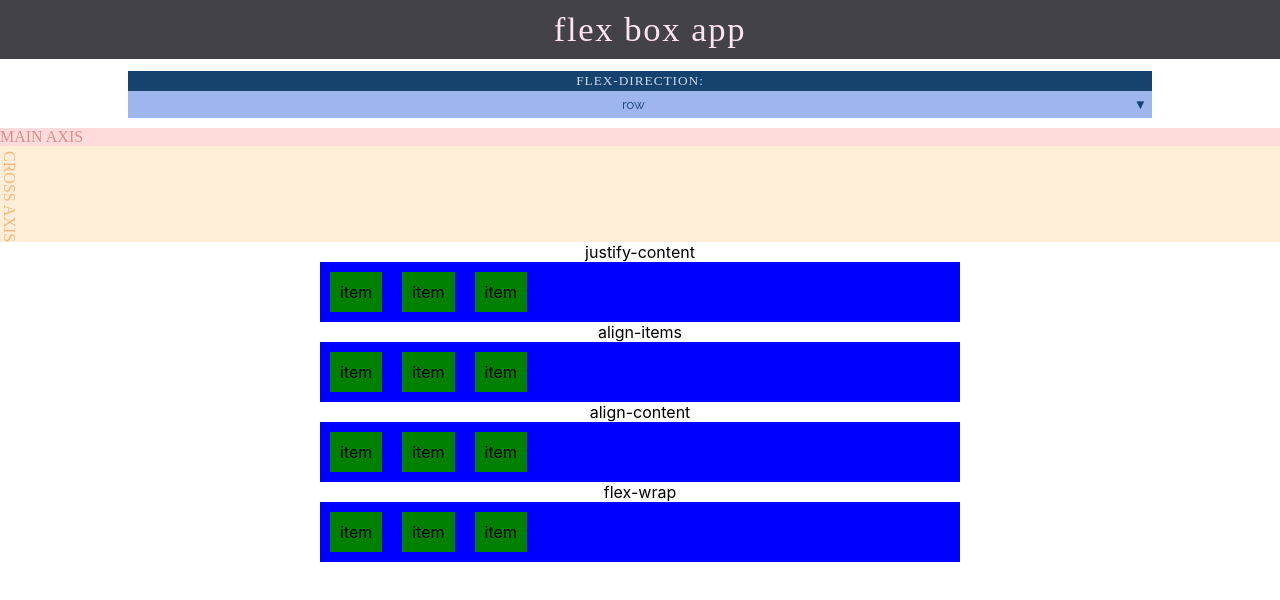
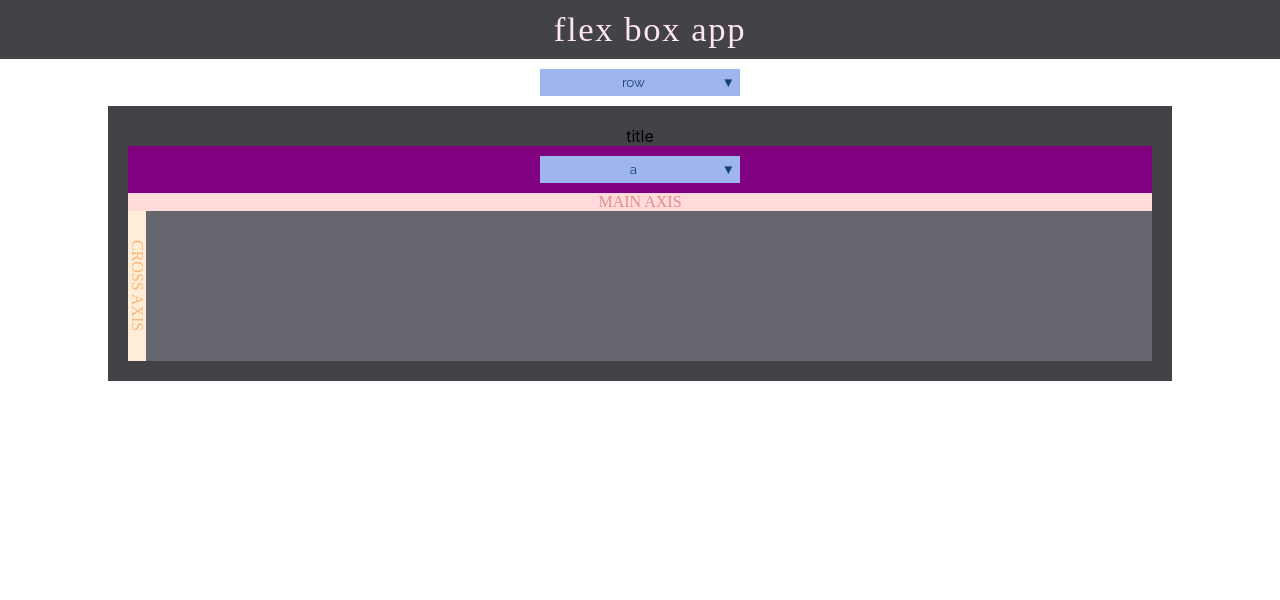
Before and after one commit to mlizchap/flexbox-react, a React (Create React App) app: page / in a window 1280 px wide. Shown: the top 600 px of the page. Built offline with nearby package versions, Linux system fonts and the light colour scheme; a web font is replaced by a local one.

Commit message:
changed width of drop down menu component

```diff
--- a/src/App.js
+++ b/src/App.js
@@ -3,11 +3,8 @@ import './App.css';
 import ParentProperties from './sections/ParentProperties/ParentProperties';
 import DropdownMenu from './components/DropdownMenu/DropdownMenu';
 import Header from './sections/Header/Header';
-// import MultiHeaderDropDown from './components/MultiHeaderDropDown/MultiHeaderDropDown.js';
-import MultiHeaderDropDown from './components/MultiHeaderDropDown/MultiHeaderDropDown';
 import Navbar from './sections/Navbar/Navbar';
-import VerticalBoxAxis from './components/VerticalBoxAxis/VerticalBoxAxis';
-import HorizantalBoxAxis from './components/HorizantalBoxAxis/HorizantalBoxAxis';
+import PropertySectionContainer from './components/PropertySectionContainer/PropertySectionContainer';
 
 class App extends Component {
   render() {
@@ -16,8 +13,8 @@ class App extends Component {
         <Header />
         <Navbar />
 
-        <HorizantalBoxAxis />
-        <VerticalBoxAxis />
+
+
         <ParentProperties />
       </div>
     );
--- a/src/components/DropdownMenu/DropdownMenu.js
+++ b/src/components/DropdownMenu/DropdownMenu.js
@@ -9,6 +9,7 @@ class DropdownMenu extends Component {
             selected: "",
             showContent: false
          };
+         this.width = React.createRef();
     }
     toggleContent = () => {
         this.setState({ showContent: !this.state.showContent });
@@ -22,16 +23,17 @@ class DropdownMenu extends Component {
     }
     render() {
         return (
-            <StyledDropDownMenu>
+            <StyledDropDownMenu {...this.props} >
                 <div onMouseLeave={this.hideContent}>
-                    <span className="topHeader">{this.props.header.toUpperCase()}</span>
-                    <button className="toggleBtn" onClick={this.toggleContent}>
+                    {(this.props.hasHeader) ?
+                    <span className="topHeader">{this.props.header.toUpperCase()}</span> : null }
+                    <button className="toggleBtn" onClick={this.toggleContent} >
                         <div className="buttonDisplay">
                             <span className="text">{ this.state.selected || this.props.content[0] }</span>
                             <span className="arrow">&#9660;</span>
                         </div>
-                    </button>
-                    <div className="content" style={{ display: (this.state.showContent) ? "block" : "none" }}>
+                    </button><br />
+                    <div className="content" style={{ display: (this.state.showContent) ? "inline-block" : "none" }}>
                         {this.props.content.map(item => {
                             return (
                                 <div
@@ -60,9 +62,11 @@ DropdownMenu.PropTypes = {
 }
 
 const StyledDropDownMenu = styled.div`
-    width: 80%;
+    width: ${props => props.width || '200px'};
+    background-color: blue;
+    text-align: left;
     .topHeader {
-        width: 100%;
+        width: 80%;
         display: inline-block;
         background-color: ${props => props.theme.blue.dark};
         color: ${props => props.theme.blue.light};
@@ -72,7 +76,7 @@ const StyledDropDownMenu = styled.div`
         letter-spacing: .06rem;
     }
     .toggleBtn {
-        width: 100%;
+        width: ${props => props.width || '200px'};
         border: none;
         font-family: ${props => props.theme.font.main};
         padding: 5px;
@@ -85,18 +89,22 @@ const StyledDropDownMenu = styled.div`
         }
     }
     .buttonDisplay {
+
         display: flex;
     }
     .text {
         flex-grow: 1;
     }
     .content {
+        width: ${props => props.width || '200px'};
+
         position: absolute;
-        width: 80%;
+        z-index: 100;
         font-size: 10pt;
         font-family: ${props => props.theme.font.main};
     }
     .item {
+
         padding: 5px;
     }
     .selected {
--- a/src/components/HorizantalBoxAxis/HorizantalBoxAxis.js
+++ /dev/null
@@ -1,48 +0,0 @@
-import React, { Component } from 'react';
-import { Context } from '../../Provider';
-import styled from 'styled-components';
-
-class HorizantalBoxAxis extends Component {
-    constructor(props) {
-        super(props);
-        this.state = {  };
-    }
-    render() {
-        return (
-            <Context.Consumer>
-                {context => {
-                    console.log(context.state.flexDirection === "column" ? "YES" : "noe")
-                    return (
-                        <StyledHorizantalAxis flexDirection={context.state.flexDirection} {...this.props}>
-                            <div className="horizantalAxisContent">
-                                {(context.state.flexDirection === "row" || context.state.flexDirection === "row-reverse") ?
-                                    <span>MAIN AXIS</span> : <span>CROSS AXIS</span>
-                                }
-
-                            </div>
-                        </StyledHorizantalAxis>
-                    )
-                }}
-            </Context.Consumer>
-        )
-    }
-}
-
-export default HorizantalBoxAxis;
-
-const StyledHorizantalAxis = styled.div`
-    background-color: ${props => (props.flexDirection === "column" || props.flexDirection === "column-reverse") ? props.theme.axis.crossLight :props.theme.axis.mainLight}
-    color: ${props => (props.flexDirection === "column" || props.flexDirection === "column-reverse") ? props.theme.axis.crossDark : props.theme.axis.mainDark}
-    display: flex;
-    flex-direction: row;
-    flex-grow: content;
-    height: 100%;
-    z-index: 1;
-    font-family: ${props => props.theme.font.title};
-    .verticalAxisContent {
-        text-align: center;
-        padding-top: 5px;
-        writing-mode: vertical-rl;
-        text-orientation: mixed;
-    }
-`
--- a/src/components/ItemContainer/ItemContainer.js
+++ b/src/components/ItemContainer/ItemContainer.js
@@ -1,5 +1,4 @@
 import React, { Component } from 'react';
-import styled from 'styled-components';
 
 class ItemContainer extends Component {
     constructor(props) {
@@ -8,20 +7,11 @@ class ItemContainer extends Component {
     }
     render() {
         return (
-            <StyledContainer {...this.props}>
-                {this.props.children}
-            </StyledContainer>
+            <div>
+                a
+            </div>
         );
     }
 }
 
 export default ItemContainer;
-
-const StyledContainer = styled.div`
-    display: flex;
-    justify-content: ${props => props.justifyContent};
-    width: 50%;
-    background-color: blue;
-    margin-right: auto;
-    margin-left: auto;
-`
--- /dev/null
+++ b/src/components/PropertySectionContainer/PropertySectionContainer.js
@@ -0,0 +1,109 @@
+import React, { Component } from 'react';
+import styled from 'styled-components';
+import { Context } from '../../Provider';
+
+// import VerticalBoxAxis from '../VerticalBoxAxis/VerticalBoxAxis';
+// import HorizantalBoxAxis from '../HorizantalBoxAxis/HorizantalBoxAxis';
+import DropdownMenu from '../DropdownMenu/DropdownMenu';
+
+class PropertySectionContainer extends Component {
+    constructor(props) {
+        super(props);
+        this.state = {
+            flexDirection: ''
+        };
+    }
+    render() {
+        return (
+            <Context.Consumer>
+                {context => {
+                    return (
+                        <StyledPropertySectionContainer>
+                            <div>title</div>
+                            <div className="dropdown">
+                                <DropdownMenu
+                                    // className="dropdown"
+                                    // width="40%"
+                                    header="test"
+                                    content={["a", "b"]}
+                                    hasHeader={false}
+                                    handleSelectItem={(selected) => console.log(selected)}
+                                    {...this.props}
+                                />
+                            </div>
+                            <StyledHorizantalAxis flexDirection={context.state.flexDirection} {...this.props}>
+                                <div className="horizantalAxisContent">
+                                    {(context.state.flexDirection === "row" || context.state.flexDirection === "row-reverse") ?
+                                        <span className="main">MAIN AXIS</span> : <span className="cross">CROSS AXIS</span>
+                                    }
+                                </div>
+                            </StyledHorizantalAxis>
+
+                            <StyledVerticalAxisAndItemContainer flexDirection={context.state.flexDirection} {...this.props}>
+                                <div className="verticalAxisContent">
+                                    {(context.state.flexDirection === "row" || context.state.flexDirection === "row-reverse") ?
+                                        <span className="cross">CROSS AXIS</span> : <span className="main">MAIN AXIS</span>
+                                    }
+                                </div>
+                                {this.props.children}
+                            </StyledVerticalAxisAndItemContainer>
+                        </StyledPropertySectionContainer>
+                    )
+                }}
+            </Context.Consumer>
+        );
+    }
+}
+
+export default PropertySectionContainer;
+
+const StyledPropertySectionContainer = styled.div`
+    background-color: ${props => props.theme.background.dark};
+    padding: 20px;
+    text-align: center;
+    width: 80%;
+
+    margin-right: auto;
+    margin-left: auto;
+    .dropdown {
+        background-color: purple;
+        margin-right: auto;
+        margin-left: auto;
+        display: flex;
+        justify-content: center;
+        padding: 10px 0;
+    }
+`
+
+const StyledHorizantalAxis = styled.div`
+    display: flex;
+    flex-direction: row;
+    flex-grow: content;
+    height: 100%;
+    background: #65666D;
+    z-index: 1;
+    font-family: ${props => props.theme.font.title};
+    .horizantalAxisContent {
+        background-color: ${props => (props.flexDirection === "column" || props.flexDirection === "column-reverse") ? props.theme.axis.crossLight :props.theme.axis.mainLight }
+        color: ${props => (props.flexDirection === "column" || props.flexDirection === "column-reverse") ? props.theme.axis.crossDark : props.theme.axis.mainDark }
+        width: 100%;
+    }
+`
+
+const StyledVerticalAxisAndItemContainer = styled.div`
+    display: flex;
+    flex-direction: row;
+    flex-grow: content;
+    height: 100%;
+    background: #65666D;
+    z-index: 1;
+    font-family: ${props => props.theme.font.title};
+    .verticalAxisContent {
+        background-color: ${props => (props.flexDirection === "column" || props.flexDirection === "column-reverse") ? props.theme.axis.mainLight :props.theme.axis.crossLight }
+        color: ${props => (props.flexDirection === "column" || props.flexDirection === "column-reverse") ? props.theme.axis.mainDark : props.theme.axis.crossDark }
+        height: 150px;
+        text-align: center;
+        writing-mode: vertical-rl;
+        text-orientation: mixed;
+    }
+`
--- a/src/components/VerticalBoxAxis/VerticalBoxAxis.js
+++ /dev/null
@@ -1,48 +0,0 @@
-import React, { Component } from 'react';
-import { Context } from '../../Provider';
-import styled from 'styled-components';
-
-class VericalBoxAxis extends Component {
-    constructor(props) {
-        super(props);
-        this.state = {  };
-    }
-    render() {
-        return (
-            <Context.Consumer>
-                {context => {
-                    return (
-                        <div>
-                            <StyledVerticalAxis flexDirection={context.state.flexDirection} {...this.props}>
-                                <div className="verticalAxisContent">
-                                    {(context.state.flexDirection === "row" || context.state.flexDirection === "row-reverse") ?
-                                        <span>CROSS AXIS</span> : <span>MAIN AXIS</span>
-                                    }
-                                </div>
-                            </StyledVerticalAxis>
-                        </div>
-                    )
-                }}
-            </Context.Consumer>
-        );
-    }
-}
-
-export default VericalBoxAxis;
-
-const StyledVerticalAxis = styled.div`
-    background-color: ${props => (props.flexDirection === "column" || props.flexDirection === "column-reverse") ? props.theme.axis.mainLight :props.theme.axis.crossLight }
-    color: ${props => (props.flexDirection === "column" || props.flexDirection === "column-reverse") ? props.theme.axis.mainDark : props.theme.axis.crossDark }
-    display: flex;
-    flex-direction: row;
-    flex-grow: content;
-    height: 100%;
-    z-index: 1;
-    font-family: ${props => props.theme.font.title};
-    .verticalAxisContent {
-        text-align: center;
-        padding-top: 5px;
-        writing-mode: vertical-rl;
-        text-orientation: mixed;
-    }
-`
--- a/src/sections/Navbar/Navbar.js
+++ b/src/sections/Navbar/Navbar.js
@@ -34,4 +34,8 @@ const StyledNavbar = styled.div`
     display: flex;
     justify-content: center;
     padding: 10px 0;
+    width: 80%;
+    // background-color: yellow;
+    margin-right: auto;
+    margin-left: auto;
 `
--- a/src/sections/ParentProperties/ParentProperties.js
+++ b/src/sections/ParentProperties/ParentProperties.js
@@ -3,6 +3,7 @@ import React, { Component } from 'react';
 import {parentPropertyData} from '../../data';
 import Item from '../../components/Item/Item';
 import ItemContainer from '../../components/ItemContainer/ItemContainer';
+import PropertySectionContainer from '../../components/PropertySectionContainer/PropertySectionContainer';
 
 const ItemDisplay = (props) => {
     console.log(props)
@@ -31,16 +32,25 @@ class ParentProperties extends Component {
     render() {
         return (
             <div>
-                {parentPropertyData.detail.map(prop => {
+
+            <PropertySectionContainer
+                // content={["CC", "VV"]}
+                // handleSelectItem={() => {}}
+            />
+                {/* {parentPropertyData.detail.map(prop => {
                     return (
                         <div key={prop.camelCaseTitle}>
                             {prop.kabobCaseTitle}
                             <div>
-                                <ItemDisplay justifyContent={this.state.parentProps[prop.camelCaseTitle]}/>
+                                <ItemDisplay
+
+                                    justifyContent={this.state.parentProps[prop.camelCaseTitle]}
+
+                                />
                             </div>
                         </div>
                     )
-                })}
+                })} */}
             </div>
         );
     }
--- a/src/style.js
+++ b/src/style.js
@@ -8,6 +8,7 @@ export const theme = {
     },
     background: {
         dark: '#424247',
+        light: 'blue'
     },
     font: {
         main: 'Raleway',
```
